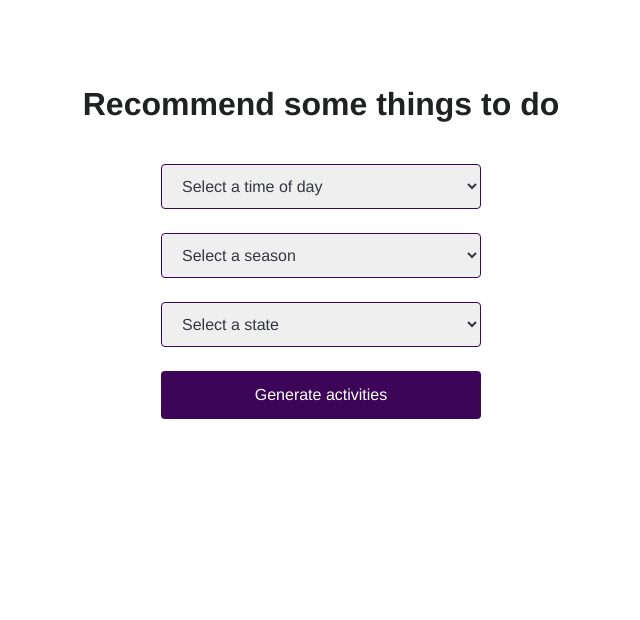
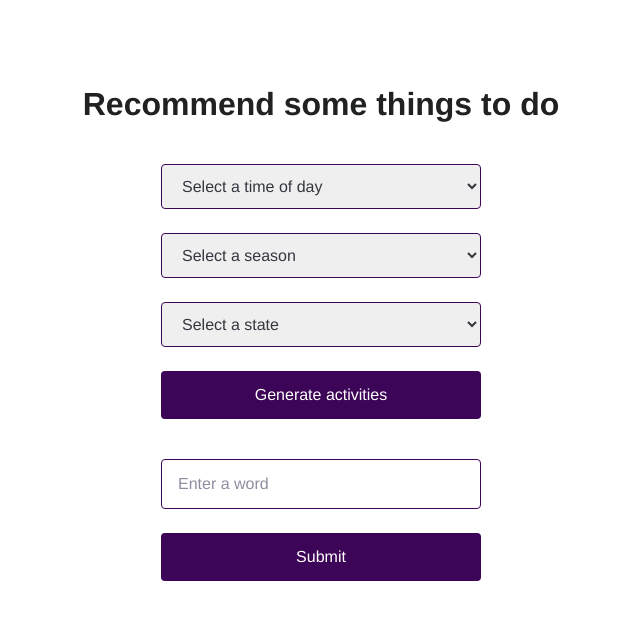
Before and after one commit to CorradoRossi/gpt-sideproject, a Next.js app: page / in a window 1280 px wide. Shown: the top 620 px of the page, without its empty margins (319-959 px from the left). Built offline with nearby package versions, Linux system fonts and the light colour scheme; a web font is replaced by a local one.

Commit message:
good work

```diff
--- a/pages/index.js
+++ b/pages/index.js
@@ -1,5 +1,5 @@
 import Head from "next/head";
-import { useState } from "react";
+import { useEffect, useState } from "react";
 import styles from "./index.module.css";
 
 export default function Home() {
@@ -7,6 +7,24 @@ export default function Home() {
   const [seasonInput, setSeasonInput] = useState("");
   const [stateInput, setStateInput] = useState("");
   const [result, setResult] = useState("");
+  const [word, setWord] = useState("");
+  const [wordResult, setWordResult] = useState({});
+
+  async function getWord(event) {
+    event.preventDefault();
+    const options = {
+      method: "GET",
+      headers: {
+        "X-RapidAPI-Key": "364a1ca3eemsh805357223025438p1ad097jsnc54fa13cb126",
+        "X-RapidAPI-Host": "wordsapiv1.p.rapidapi.com",
+      },
+    };
+
+    await fetch(`https://wordsapiv1.p.rapidapi.com/words/${word}/similarTo`, options)
+      .then((response) => response.json())
+      .then((response) => setWordResult(response))
+      .catch((err) => console.error(err));
+  }
 
   async function onSubmit(event) {
     event.preventDefault();
@@ -25,7 +43,6 @@ export default function Home() {
       }
 
       setResult(data.result);
-      console.log(data.result);
       setTimeInput("");
       setSeasonInput("");
       setStateInput("");
@@ -134,6 +151,21 @@ export default function Home() {
           <input type="submit" value="Generate activities" />
         </form>
         <div className={styles.result}>{result}</div>
+        <form onSubmit={getWord}>
+          <input
+            type="text"
+            name="word"
+            placeholder="Enter a word"
+            value={word}
+            onChange={(e) => setWord(e.target.value)}
+          />
+          <input type="submit" value="Submit" />
+        </form>
+        <div className={styles.result}>
+          {wordResult?.similarTo?.map((word, index) => {
+            return <p key={index}>{word}</p>
+          })}
+        </div>
       </main>
     </div>
   );
```
Also changed, not shown: utils/wordsapi.js (added, +12 -0 lines), utils/wordsapirequest.js (added, +17 -0 lines).
